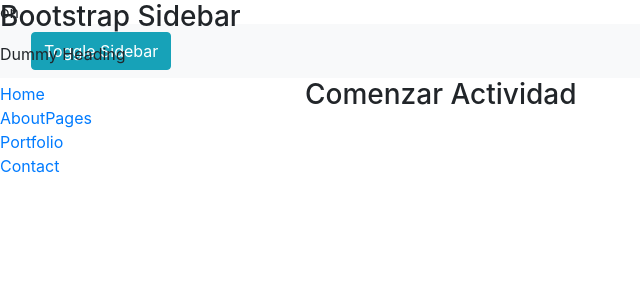
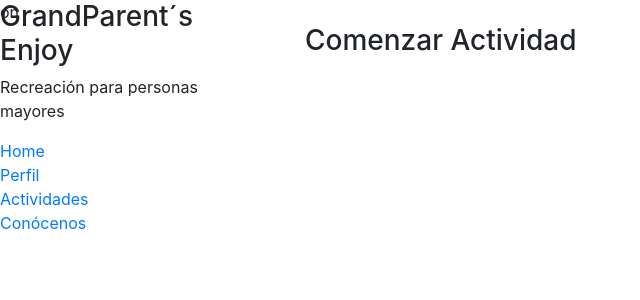
Before and after one commit to jssolarte/Proyectofinalweb2, a React (Create React App) app in the folder grand-parents/: page / in a window 1280 px wide. Shown: the top 300 px of the page, without its empty margins (0-640 px from the left). Built offline with nearby package versions, Linux system fonts and the light colour scheme.

Commit message:
Correcion de nombres
faltan los logos

```diff
--- a/grand-parents/src/Components/Sidebar/sidebar.js
+++ b/grand-parents/src/Components/Sidebar/sidebar.js
@@ -9,50 +9,38 @@ function Sidebar(){
             <i class="fas fa-arrow-left"></i>
         </div>
         <div class="sidebar-header">
-            <h3>Bootstrap Sidebar</h3>
+            <h3>GrandParent´s Enjoy</h3>
         </div>
         <ul class="list-unstyled components">
-            <p>Dummy Heading</p>
+            <p>Recreación para personas mayores</p>
             <li class="active">
                 <a href="#homeSubmenu" data-toggle="collapse" aria-expanded="false">Home</a>
-                <ul class="collapse list-unstyled" id="homeSubmenu">
+            </li>
+            <li>
+                <a href="#">Perfil</a>
+            </li>
+            <li>
+
+                <a href="#pageSubmenu" data-toggle="collapse" aria-expanded="false">Actividades</a>
+                <ul class="collapse list-unstyled" id="pageSubmenu">
                     <li>
-                        <a href="#">Home 1</a>
+                        <a href="#">Físicas</a>
                     </li>
                     <li>
-                        <a href="#">Home 2</a>
+                        <a href="#">Lúdicas</a>
                     </li>
-                    <li>
-                        <a href="#">Home 3</a>
-                    </li>
+
                 </ul>
             </li>
+
             <li>
-                <a href="#">About</a>
-                <a href="#pageSubmenu" data-toggle="collapse" aria-expanded="false">Pages</a>
-                <ul class="collapse list-unstyled" id="pageSubmenu">
-                    <li>
-                        <a href="#">Page 1</a>
-                    </li>
-                    <li>
-                        <a href="#">Page 2</a>
-                    </li>
-                    <li>
-                        <a href="#">Page 3</a>
-                    </li>
-                </ul>
-            </li>
-            <li>
-                <a href="#">Portfolio</a>
-            </li>
-            <li>
-                <a href="#">Contact</a>
+                <a href="#">Conócenos</a>
             </li>
         </ul>
     </nav>
 
 
-    <div id="content">
+    {/* <div id="content">
 
         <nav class="navbar navbar-expand-lg navbar-light bg-light">
             <div class="container-fluid">
@@ -63,7 +51,7 @@ function Sidebar(){
                 </button>
             </div>
         </nav>
-    </div>
+    </div> */}
 
     <div class="overlay"></div>
 </div>
```
Also changed, not shown: 1 other file (tests, documents, lock files or other folders).
